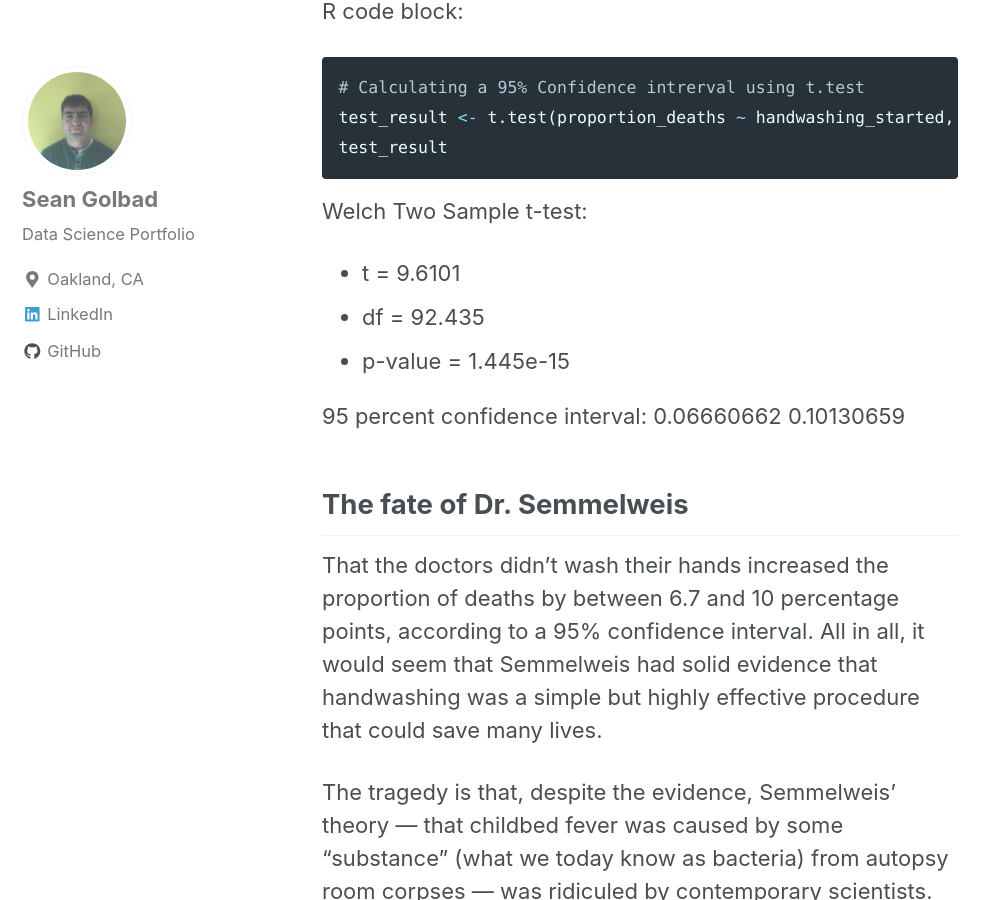
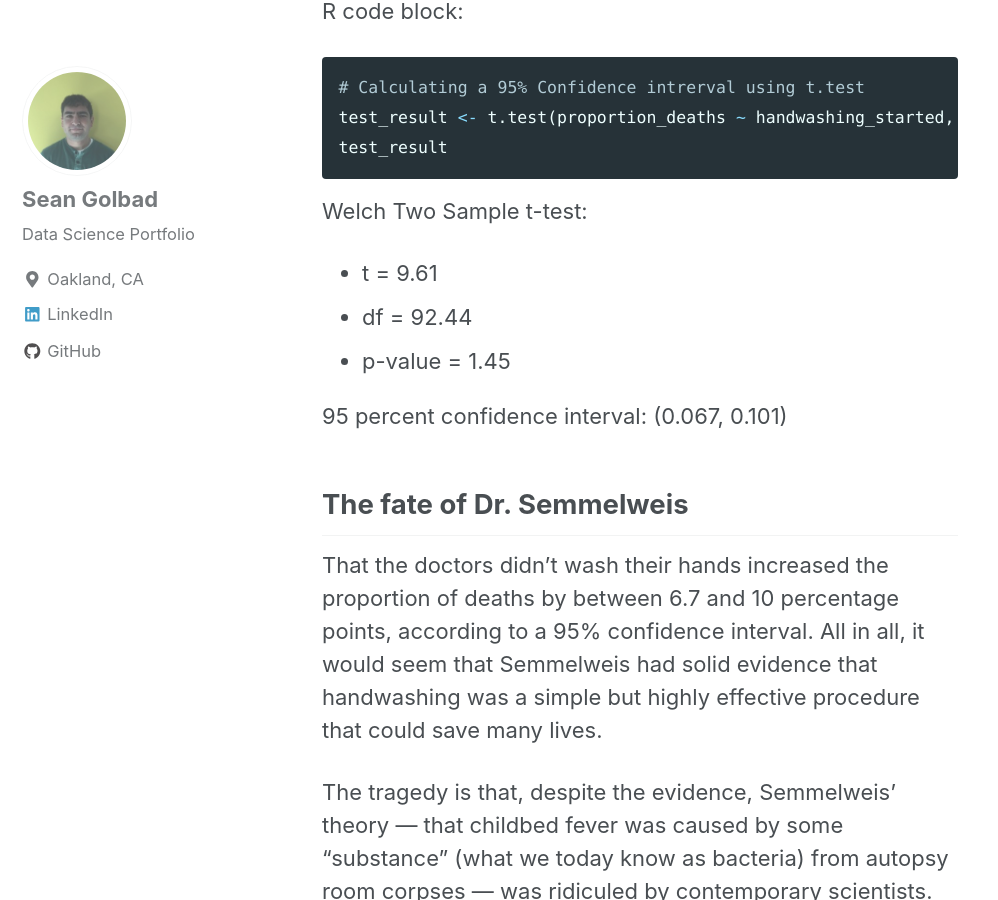
Before and after one commit to sgolbad88/sgolbad88.github.io, a Jekyll site: the page built from _posts/2019-05-21-handwashing.md, in a window 1280 px wide and 900 px high, scrolled down 6748 px. Shown: the whole window, without its empty margins (0-998 px from the left). Built offline with Jekyll 4.4.1, drawn with Linux system fonts in a browser that asks for light colours; cached includes are drawn as plain includes; nearby versions of some CDN libraries.

Commit message:
clean up

````diff
--- a/_posts/2019-05-21-handwashing.md
+++ b/_posts/2019-05-21-handwashing.md
@@ -122,11 +122,11 @@ test_result
 ```
 
 Welch Two Sample t-test:
-* t = 9.6101
-+ df = 92.435
-- p-value = 1.445e-15
+* t = 9.61
++ df = 92.44
+- p-value = 1.45
 
-95 percent confidence interval: 0.06660662 0.10130659
+95 percent confidence interval: (0.067, 0.101)
 
 ## The fate of Dr. Semmelweis
 
````
